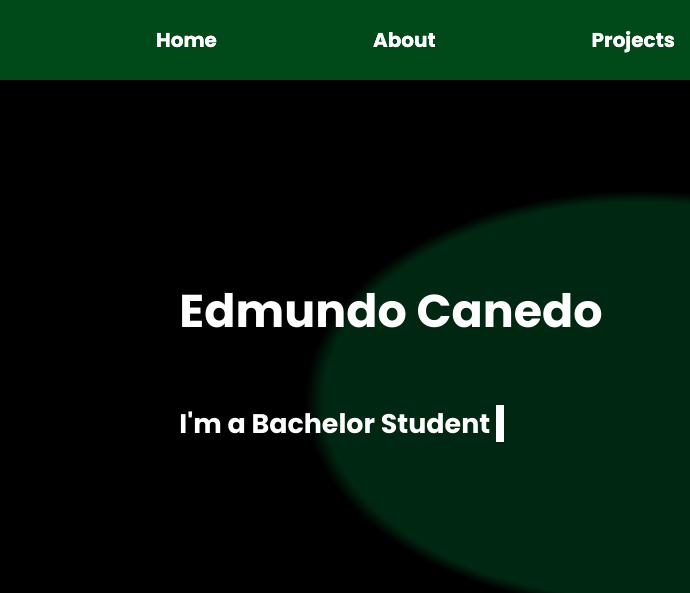
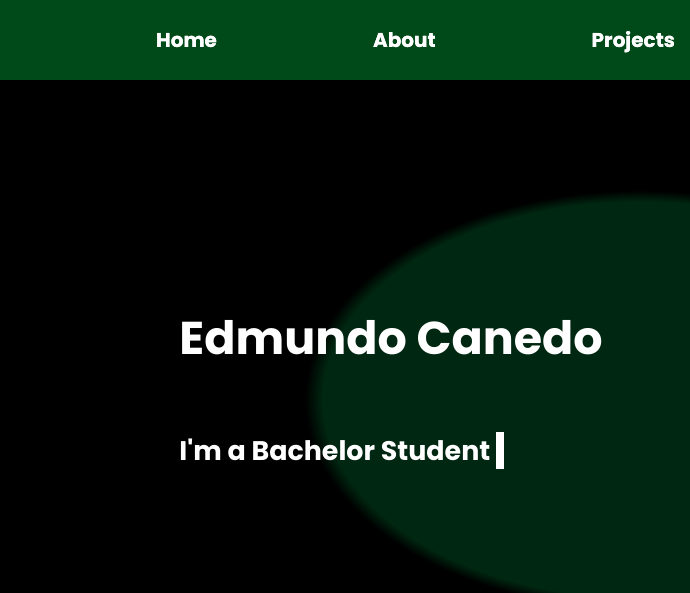
Before and after one commit to EdCanCe/Portfolio, a plain HTML site: page index.html in a window 1280 px wide. Shown: the top 593 px of the page, 0-690 px from the left. Drawn offline with Linux system fonts and the light colour scheme; grey boxes are pictures that could not be loaded.

Commit message:
Update main.css

```diff
--- a/css/main.css
+++ b/css/main.css
@@ -84,7 +84,7 @@ nav img{
 }
 
 #home{
-    padding: 4em 0 0 0;
+    padding: 2em 0 2em 0;
     margin: 0;
     height: calc(100vh - 4em);
     display: flex;
@@ -100,6 +100,7 @@ nav img{
     display: flex;
     justify-content: center;
     flex-direction: row;
+    padding-top: 4em;
 }
 
 .container img{
@@ -107,10 +108,6 @@ nav img{
     border: 3px solid var(--white);
     border-radius: 2em;
     margin-left: 4em;
-}
-
-.container h1{
-    margin-top: -0.5em;
 }
 
 .headerText{
@@ -179,6 +176,7 @@ nav img{
         padding-left: 40px;
         padding-right: 40px;
     }
+
 }
 
 #home .button{
```
